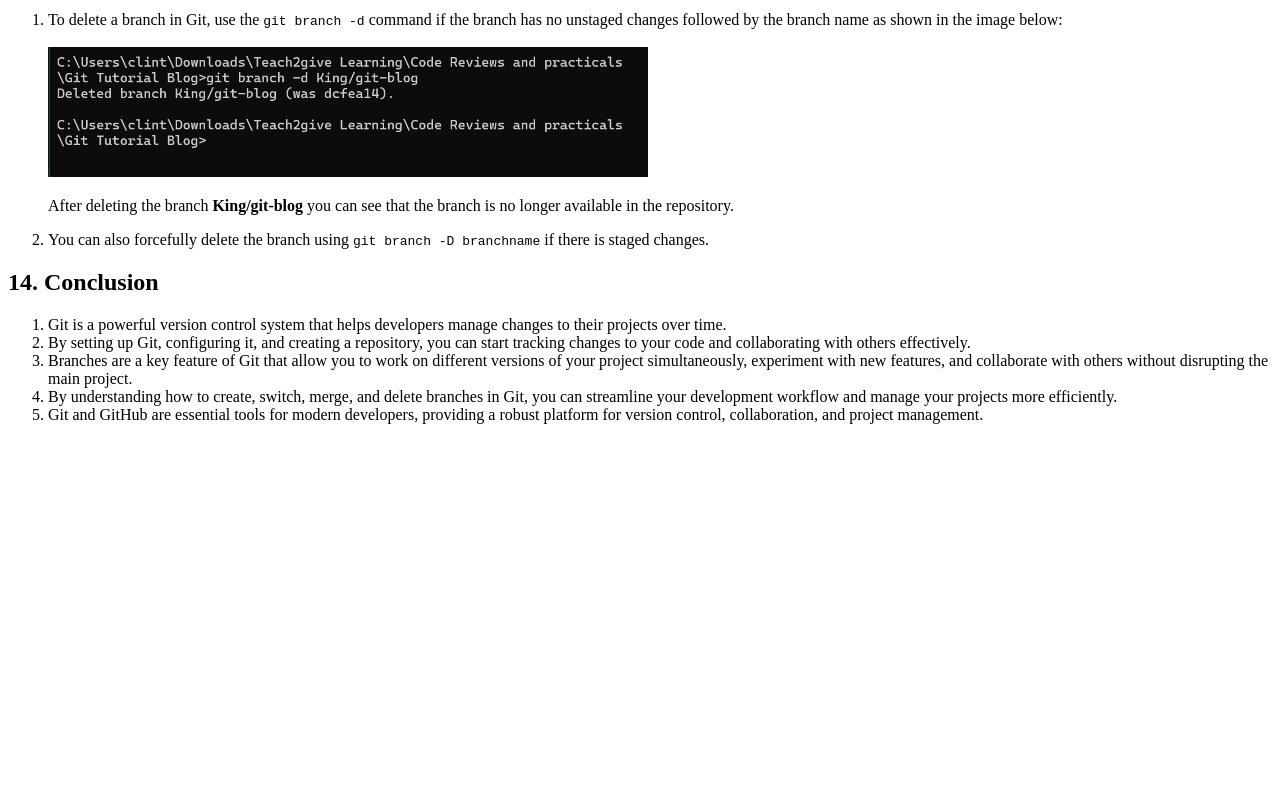
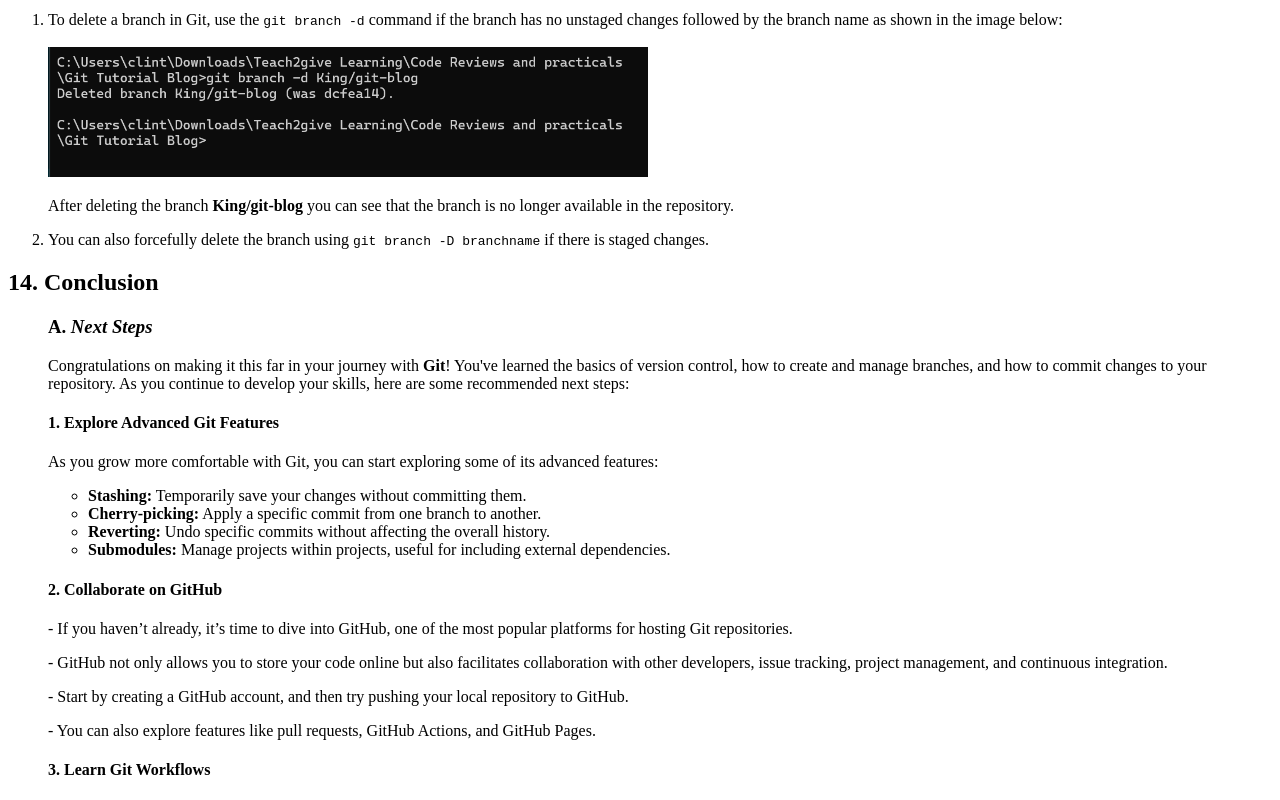
Before and after one commit to kingjames500/html-git-blog-exercise, a plain HTML site: page index.html in a window 1280 px wide. Shown: the part 5781-6581 px from the top of the page. Before the commit the page ends 6221 px from the top, so only its background shows below. Drawn offline with Linux system fonts and the light colour scheme.

Commit message:
adding the next step part

```diff
--- a/index.html
+++ b/index.html
@@ -317,16 +317,22 @@
     <h2>14. Conclusion</h2>
     <div class="conclusion">
         <ol>
-            <li>Git is a powerful version control system that helps developers manage changes to their projects over time.</li>
-            <li>By setting up Git, configuring it, and creating a repository, you can start tracking changes to your code
-                and collaborating with others effectively.</li>
-            <li>Branches are a key feature of Git that allow you to work on different versions of your project
-                simultaneously, experiment with new features, and collaborate with others without disrupting the main
-                project.</li>
-            <li>By understanding how to create, switch, merge, and delete branches in Git, you can streamline your
-                development workflow and manage your projects more efficiently.</li>
-            <li>Git and GitHub are essential tools for modern developers, providing a robust platform for version control,
-                collaboration, and project management.</li>
+            <h3>A. <i>Next Steps</i></h3>
+            <p>Congratulations on making it this far in your journey with <b>Git</b>! You've learned the basics of version control, how to create and manage branches, and how to commit changes to your repository. As you continue to develop your skills, here are some recommended next steps:</p>
+            <h4>1. Explore Advanced Git Features</h4>
+            <p>As you grow more comfortable with Git, you can start exploring some of its advanced features:</p>
+            <ul>
+                <li><b>Stashing:</b> Temporarily save your changes without committing them.</li>
+                <li><b>Cherry-picking:</b> Apply a specific commit from one branch to another.</li>
+                <li><b>Reverting:</b> Undo specific commits without affecting the overall history.</li>
+                <li><b>Submodules:</b> Manage projects within projects, useful for including external dependencies.</li>
+            </ul>
+            <h4>2. Collaborate on GitHub</h4>
+            <p>- If you haven’t already, it’s time to dive into GitHub, one of the most popular platforms for hosting Git repositories. </p>
+            <p>- GitHub not only allows you to store your code online but also facilitates collaboration with other developers, issue tracking, project management, and continuous integration. </p>
+            <p>- Start by creating a GitHub account, and then try pushing your local repository to GitHub.</p>
+            <p>- You can also explore features like pull requests, GitHub Actions, and GitHub Pages.</p>
+            <h4>3. Learn Git Workflows</h4>
         </ol>
 </body>
 
```
